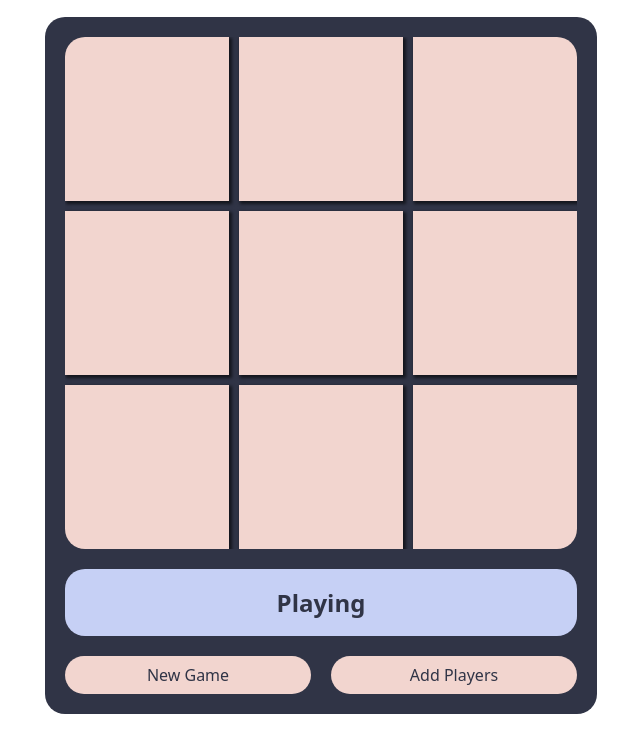
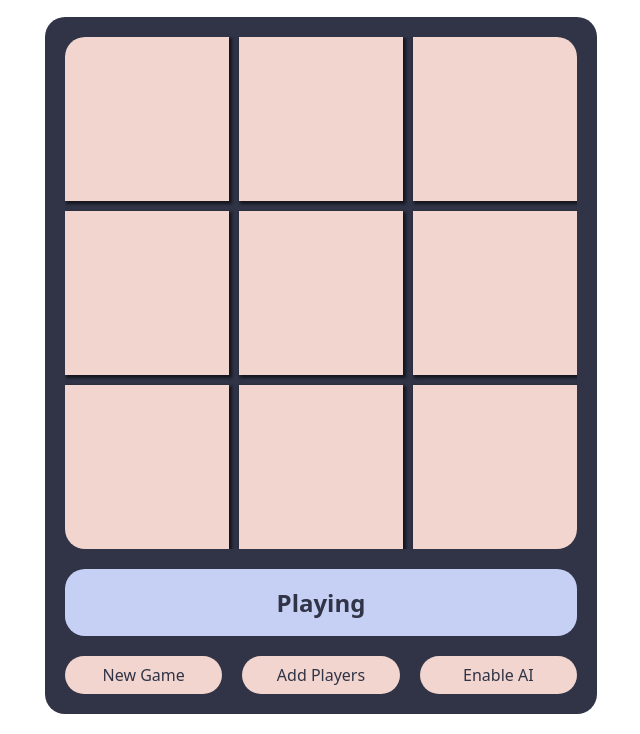
Before and after one commit to davmedeiros/tic-tac-toe, a website: page index.html in a window 1280 px wide. Shown: the part 143-877 px from the top of the page, without its empty margins (319-959 px from the left). Drawn offline with Linux system fonts and the light colour scheme.

Commit message:
Create Enable AI button

```diff
--- a/css/styles.css
+++ b/css/styles.css
@@ -58,7 +58,7 @@ h1 {
 
 .controls {
   display: grid;
-  grid-template-columns: repeat(2, 1fr);
+  grid-template-columns: repeat(3, 1fr);
   gap: var(--grid-gap);
 }
 
--- a/index.html
+++ b/index.html
@@ -30,6 +30,7 @@
       <div class="controls">
         <button id="new-game">New Game</button>
         <button id="add-players">Add Players</button>
+        <button id="add-players">Enable AI</button>
       </div>
       <form action="#" method="post" id="players-form" class="hidden">
         <div class="field">
```
